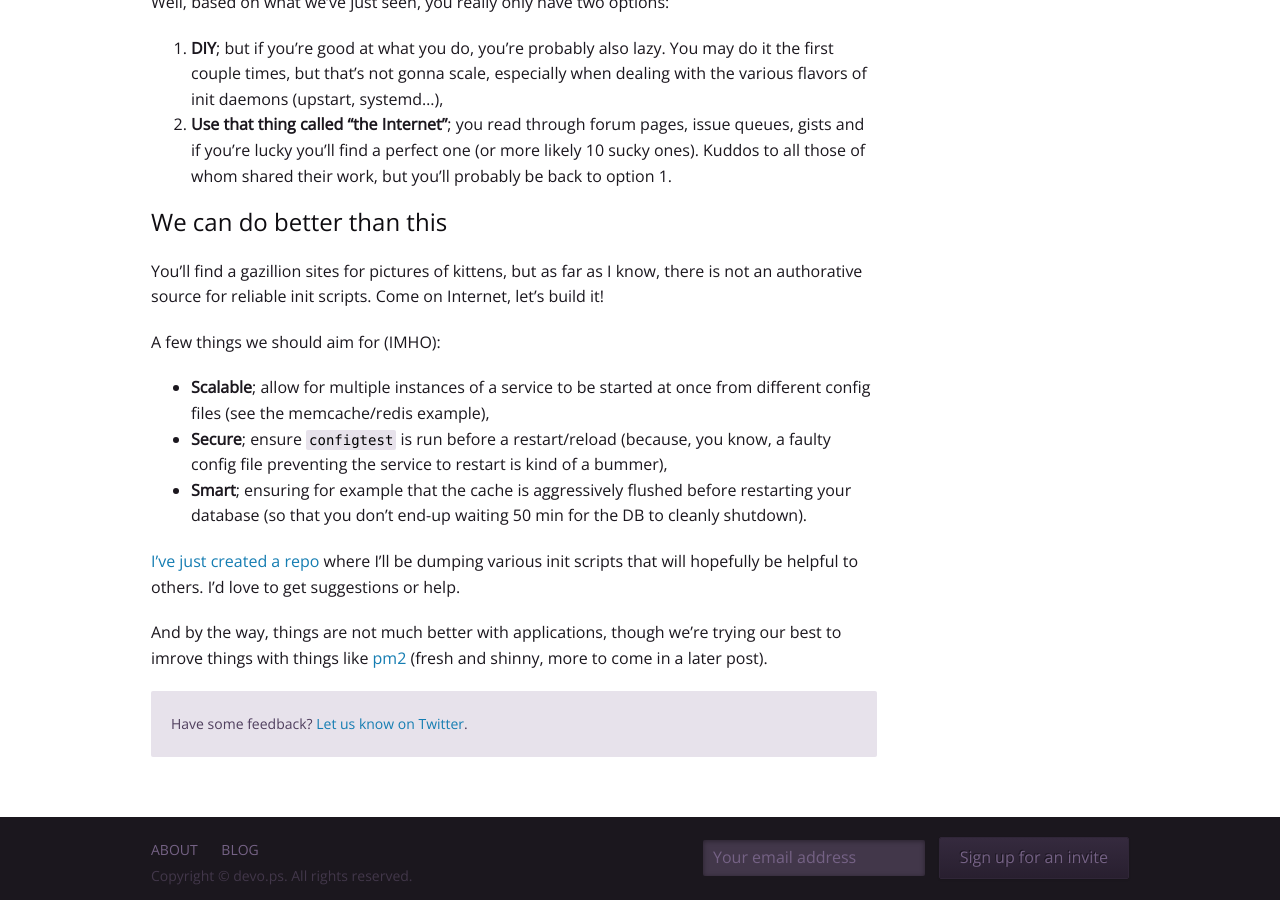
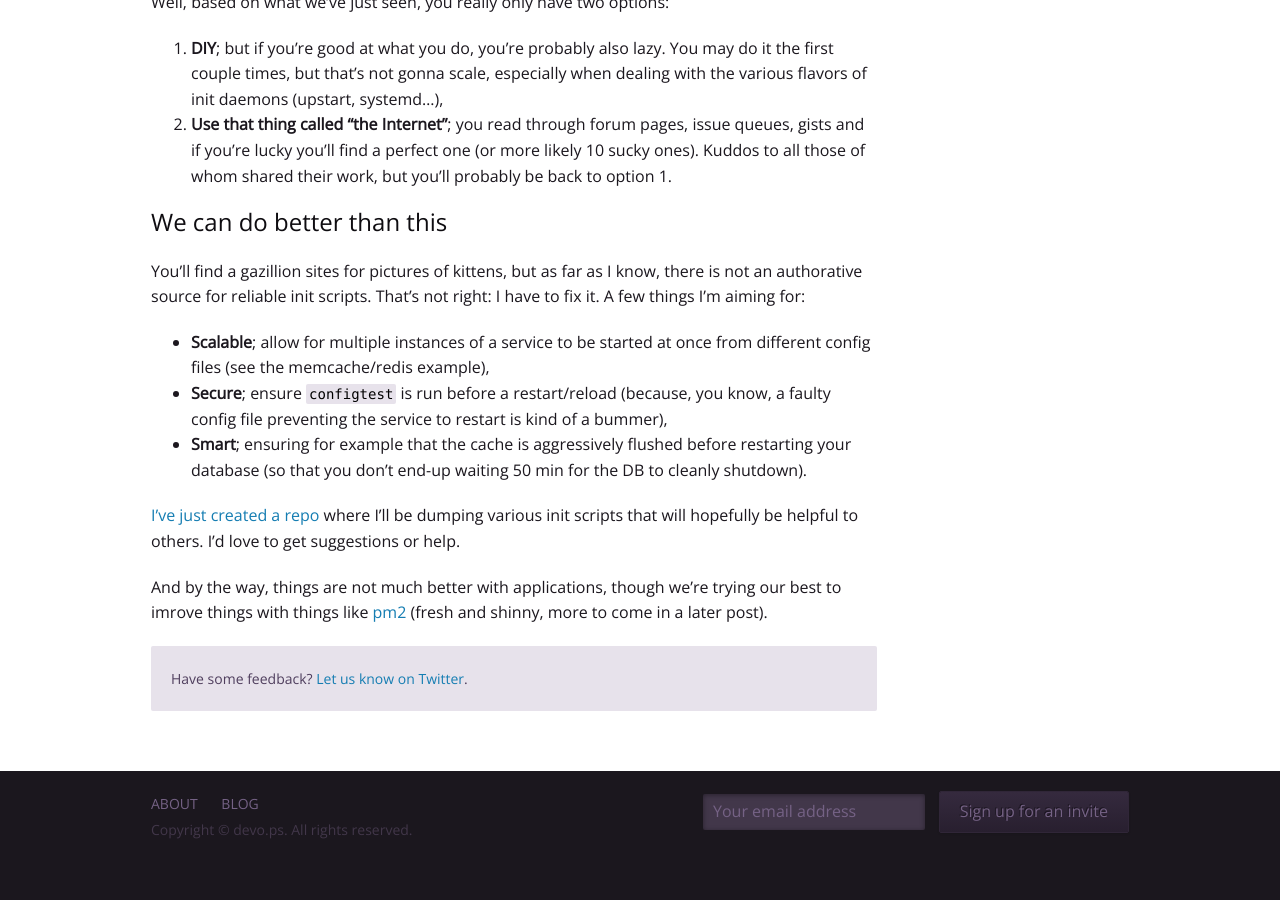
Before and after one commit to isabella232/devo-ps.github.io, a Jekyll site: the page built from _posts/blog/2013-06-19-I-can-haz-init-script.md, in a window 1280 px wide and 900 px high, scrolled down 1996 px. Built offline with Jekyll 4.4.1, drawn with Linux system fonts in a browser that asks for light colours; comment, search, counter and statistics services are not loaded; after the commit the page ends 2869 px from its top, so only the background shows below that.

Commit message:
Working on conclusion

```diff
--- a/_posts/blog/2013-06-19-I-can-haz-init-script.md
+++ b/_posts/blog/2013-06-19-I-can-haz-init-script.md
@@ -57,9 +57,7 @@ Well, based on what we've just seen, you really only have two options:
 
 ### We can do better than this
 
-You'll find a gazillion sites for pictures of kittens, but as far as I know, there is not an authorative source for reliable init scripts. Come on Internet, let's build it!
-
-A few things we should aim for (IMHO):
+You'll find a gazillion sites for pictures of kittens, but as far as I know, there is not an authorative source for reliable init scripts. That's not right: I have to fix it. A few things I'm aiming for:
 
 - **Scalable**; allow for multiple instances of a service to be started at once from different config files (see the memcache/redis example),
 - **Secure**; ensure `configtest` is run before a restart/reload (because, you know, a faulty config file preventing the service to restart is kind of a bummer),
```
